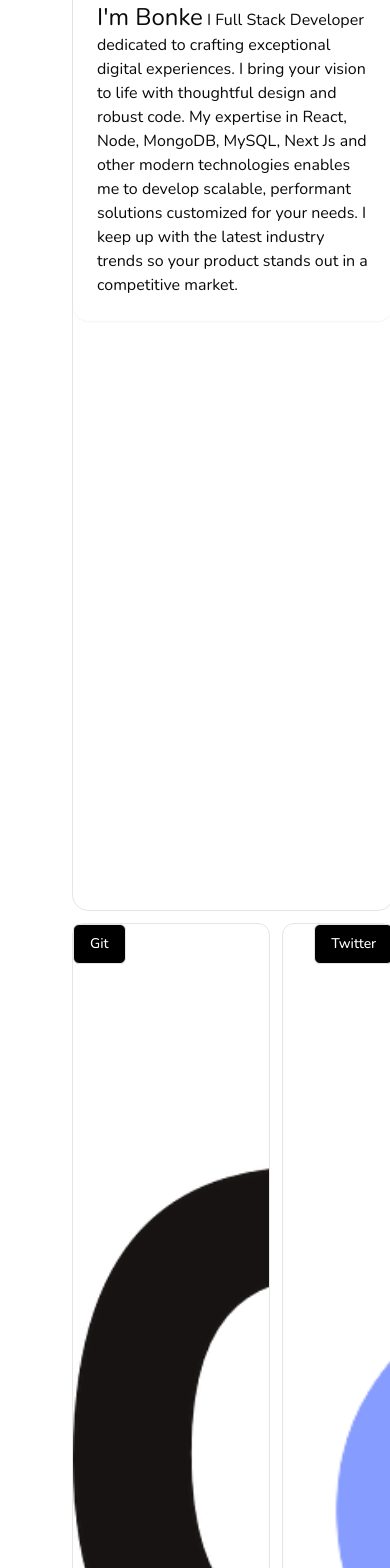
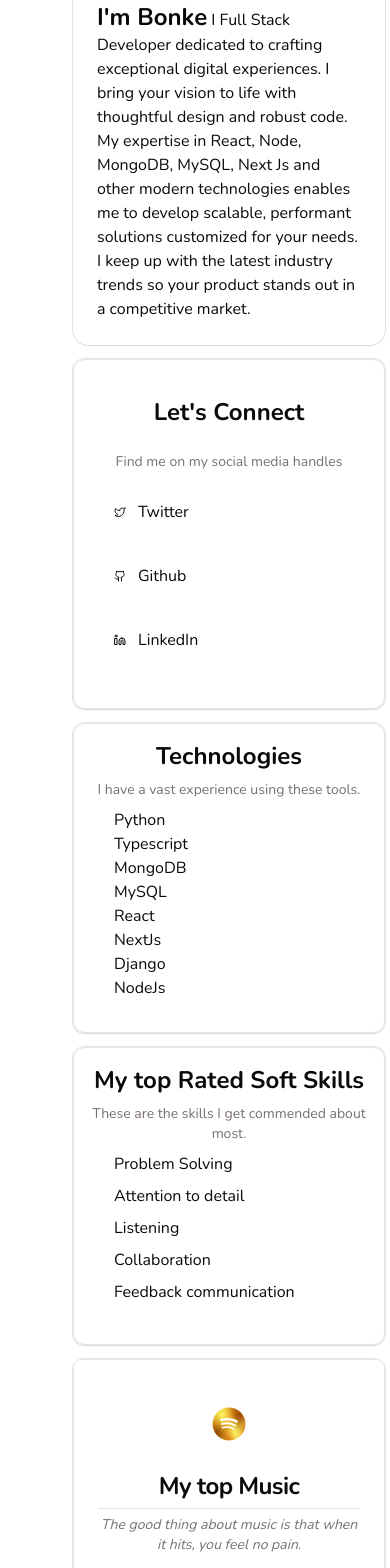
Before and after one commit to Bonkesam/portfolio-2.0, a Next.js app: page / in a window 390 px wide. Shown: the part 432-2000 px from the top of the page. Built offline with nearby package versions, Linux system fonts and the light colour scheme.

Commit message:
Makes the app responsive on every device

```diff
--- a/app/(main)/(routes)/page.tsx
+++ b/app/(main)/(routes)/page.tsx
@@ -1,3 +1,4 @@
+'use cleint';
 import Body from "@/components/ui/body";
 
 
--- /dev/null
+++ b/components/ui/Skills.tsx
@@ -0,0 +1,32 @@
+'use client';
+import React from 'react'
+import { Card, CardContent, CardDescription, CardHeader } from './card';
+import { Separator } from '@radix-ui/react-dropdown-menu';
+
+
+const Skills = () => {
+  return (
+    <Card className='h-full w-full rounded-xl p-2'>
+        <CardHeader className='items-center text-2xl font-bold p-2'>
+            My top Rated Soft Skills
+        </CardHeader>
+        <Separator />
+        <CardDescription className='text-muted-foreground text-center pb-2'>
+            These are the skills I get commended about most.
+        </CardDescription>
+        <Separator />
+        <CardContent className='pl-3 items-left'>
+            <ul className='justify-evenly'>
+                <li className='pl-5 pb-2'>Problem Solving</li>
+                <li className='pl-5 pb-2'>Attention to detail</li>
+                <li className='pl-5 pb-2'>Listening</li>
+                <li className='pl-5 pb-2'>Collaboration</li>
+                <li className='pl-5 pb-2'>Feedback communication</li>
+
+            </ul>
+        </CardContent>
+    </Card>
+  )
+}
+
+export default Skills;
--- /dev/null
+++ b/components/ui/Technologies.tsx
@@ -0,0 +1,34 @@
+'use client';
+import React from 'react'
+import { Card, CardContent, CardDescription, CardHeader } from './card';
+import { Separator } from '@radix-ui/react-dropdown-menu';
+
+
+const Technologies = () => {
+  return (
+    <Card className='h-full w-full rounded-xl p-2'>
+        <CardHeader className='items-center text-2xl font-bold p-2'>
+            Technologies
+        </CardHeader>
+        <Separator />
+        <CardDescription className='text-muted-foreground text-center pb-2'>
+            I have a vast experience using these tools.
+        </CardDescription>
+        <Separator />
+        <CardContent className='pl-3 items-left'>
+            <ul className='justify-evenly'>
+                <li className='pl-5'>Python</li>
+                <li className='pl-5'>Typescript</li>
+                <li className='pl-5'>MongoDB</li>
+                <li className='pl-5'>MySQL</li>
+                <li className='pl-5'>React</li>
+                <li className='pl-5'>NextJs</li>
+                <li className='pl-5'>Django</li>
+                <li className='pl-5'>NodeJs</li>
+            </ul>
+        </CardContent>
+    </Card>
+  )
+}
+
+export default Technologies;
--- a/components/ui/about.tsx
+++ b/components/ui/about.tsx
@@ -9,10 +9,10 @@ class About extends Component { render() {
     <div>
 
 
-        <Card className='border-none rounded-2xl'>
+        <Card className='border-none rounded-2xl h-full'>
             <CardHeader className='items-center'>
                 <CardTitle >
-                    <div className='text-transparent bg-clip-text bg-gradient-to-r from-purple-400 to-pink-600'>
+                    <div className='text-transparent font-bold bg-clip-text bg-gradient-to-r from-purple-400 to-pink-600'>
                         <TypewriterComponent
                             options={{
                                 strings: ["Brief Introduction"],
@@ -35,7 +35,7 @@ class About extends Component { render() {
             <CardContent>
 
                 <p className='text-left'>
-                <span className='text-bold text-2xl'>I&apos;m Bonke</span> I Full Stack Developer dedicated to crafting exceptional digital experiences. I bring your vision to life with thoughtful design and robust code. My expertise in React, Node, MongoDB, MySQL, Next Js and other modern technologies enables me to develop scalable, performant solutions customized for your needs. I keep up with the latest industry trends so your product stands out in a competitive market.
+                <span className='font-bold text-2xl'>I&apos;m Bonke</span> I Full Stack Developer dedicated to crafting exceptional digital experiences. I bring your vision to life with thoughtful design and robust code. My expertise in React, Node, MongoDB, MySQL, Next Js and other modern technologies enables me to develop scalable, performant solutions customized for your needs. I keep up with the latest industry trends so your product stands out in a competitive market.
 
                 </p>
             </CardContent>
--- a/components/ui/body.tsx
+++ b/components/ui/body.tsx
@@ -1,3 +1,4 @@
+'use client';
 import React from 'react'
 import About from './about';
 import Image from "next/image";
@@ -12,62 +13,31 @@ import Link from 'next/link';
 import { Card, CardContent, CardDescription, CardHeader, CardTitle } from './card';
 import { Separator } from './separator';
 import SpotifyPlayer from './SpotifyPlayer';
+import Socials from './socials';
+import Technologies from './Technologies';
+import Skills from './Skills';
 
 
 const Body = () => {
   return (
-    <div className='grid grid-rows-4 sm:grid-cols-1 md:grid-cols-1 lg:grid-cols-3 grid-flow-row-dense gap-3 ml-9 mr-10 bg-transparent'>
-        <div className='border-[1px] h-50 w-50 col-span-2 bg-none text-center rounded-2xl'>
+    <div className='grid grid-cols-1 lg:grid-cols-3 xl:grid-cols-3 gap-3 ml-9 mr-10 bg-transparent'>
+
+        <div className='border-[1px] col-span-1 lg:col-span-2 bg-none text-center rounded-2xl'>
             <About/>
+        </div>
 
+        <div className=' h-full bg-none bg-cover border-[1px] rounded-xl'>
+          <Socials />
         </div>
-        <div className=' h-50 bg-[url(/images/github.png)] bg-cover bg-white border-[1px] rounded-xl  relative'>
-          <TooltipProvider>
-            <Tooltip>
-              <TooltipTrigger asChild>
-                <Button variant="outline" className='bg-black text-white'>
-                  <Link href="https://github.com/Bonkesam">Git</Link></Button>
-              </TooltipTrigger>
-              <TooltipContent className='text-white bg-black'>
-                <p>Unlock the gateway to my coding adventures. Click here to explore my GitHub galaxy!</p>
-              </TooltipContent>
-            </Tooltip>
-          </TooltipProvider>
 
+        <div className='h-full bg-none border-[1px] rounded-xl'>
+          <Technologies />
         </div>
-        <div className='h-50 bg-[url(/images/twitter.png)] bg-cover border-[1px] text-center rounded-xl transition-transform relative cursor-pointer'>
-          <Link href="https://twitter.com/ItsBonkeSam">
-            <TooltipProvider >
-              <Tooltip>
-                <TooltipTrigger asChild>
-                  <Button variant="outline" className='text-bold text-center absolute top-0 right-0 bg-black text-white'>
-                    Twitter</Button>
-                </TooltipTrigger>
-                <TooltipContent className='bg-black text-white'>
-                  <p>Stay up to date! Follow me on Twitter to keep up with my latest tweets, ideas, and what I&apos;m working on!</p>
-                </TooltipContent>
-              </Tooltip>
-            </TooltipProvider>
 
-          </Link>
-
+        <div className='h-full w-full bg-none border-[1px]  rounded-xl'>
+          <Skills />
         </div>
-        <div className='h-50 bg-[url(/images/linkedin.png)] bg-cover border-[1px] text-center rounded-xl relative'>
-        <TooltipProvider>
-            <Tooltip>
-              <TooltipTrigger asChild>
-                <Button variant="outline" className='bg-black text-white place absolute top-0 right-0'>
-                  <Link href="https://www.linkedin.com/in/bonke-sam/">LinkedIn</Link>
-                  </Button>
-              </TooltipTrigger>
-              <TooltipContent className="text-white bg-black">
-                <p>Let&apos;s connect! Follow me on LinkedIn to see my latest projects, achievements, and to network!</p>
-              </TooltipContent>
-            </Tooltip>
-          </TooltipProvider>
-
-        </div>
-        <div className='h-50 row-span-2 bg-none border-[1px] text-center rounded-xl'>
+        <div className='h-full row-span-1 lg:row-span-2 bg-none border-[1px] text-center rounded-xl'>
           <Card className='h-full'>
             <CardHeader className='items-center'>
               <div className='p-0 m-0 items-center'>
@@ -78,7 +48,7 @@ const Body = () => {
                   width={80}
                 />
               </div>
-              <CardTitle>My top Music</CardTitle>
+              <CardTitle className='text-2xl font-bold'>My top Music</CardTitle>
               <Separator />
               <CardDescription>
                 <p className='text-muted-foreground'>
@@ -91,10 +61,10 @@ const Body = () => {
               </CardContent>
           </Card>
         </div>
-        <div className=' h-50 lg:col-span-2 bg-none border-[1px] text-center rounded-xl'>
+        <div className=' h-full md:col-span-1 lg:col-span-2 bg-none border-[1px] text-center rounded-xl'>
           <Card className='h-full '>
             <CardHeader>
-              <CardTitle className='items-center text-bold text-3xl p-2'>How it started vs. How it&apos;s Going.
+              <CardTitle className='items-center font-bold text-2xl p-2'>How it started vs. How it&apos;s Going.
               </CardTitle>
               <Separator />
               <CardDescription>
@@ -103,7 +73,7 @@ const Body = () => {
               </CardDescription>
               <CardContent>
                 <p className='text-justify text-lg pt-2'>
-                  We all have dreams and aspirations when we&apos;re young. A vision of who we want to become and the impact we hope to have on the world. My journey has had its twists and turns, but the passion that sparked my dream years ago still burns bright today...<span><Link href='/blog'>Read more</Link></span>
+                  We all have dreams and aspirations when we&apos;re young. A vision of who we want to become and the impact we hope to have on the world. My journey has had its twists and turns, but the passion that sparked my dream years ago still burns bright today...<span className='text-xl font-bold'><Link href='/blog'>Read more</Link></span>
                 </p>
               </CardContent>
             </CardHeader>
--- /dev/null
+++ b/components/ui/socials.tsx
@@ -0,0 +1,41 @@
+'use client';
+import React from 'react'
+import { Card, CardContent, CardDescription, CardHeader } from './card';
+import { Separator } from '@radix-ui/react-dropdown-menu';
+import Link from 'next/link';
+import { Github, Linkedin, Twitter } from 'lucide-react';
+
+const Socials = () => {
+  return (
+    <Card className='h-full w-full rounded-xl p-3'>
+        <CardHeader className='items-center text-2xl font-bold'>
+            Let&apos;s Connect
+        </CardHeader>
+        <Separator />
+        <CardDescription className='text-muted-foreground text-center pb-2'>
+            Find me on my social media handles
+        </CardDescription>
+        <CardContent className='pl-2 justify justify-between'>
+            <div className='flex p-5'>
+                <Twitter className='pr-3'/>
+                <Link href="https://twitter.com/ItsBonkeSam">Twitter
+                </Link>
+            </div>
+            <Separator />
+            <div className='flex p-5'>
+                <Github className='pr-3'/>
+                <Link href="https://github.com/Bonkesam">Github
+                </Link>
+            </div>
+            <Separator />
+            <div className='flex p-5'>
+                <Linkedin className='pr-3' />
+                <Link href="https://www.linkedin.com/in/bonke-sam/">LinkedIn
+                </Link>
+            </div>
+        </CardContent>
+    </Card>
+  )
+}
+
+export default Socials;
```
Also changed, not shown: components/ui/navbar.tsx (+2 -7 lines).
